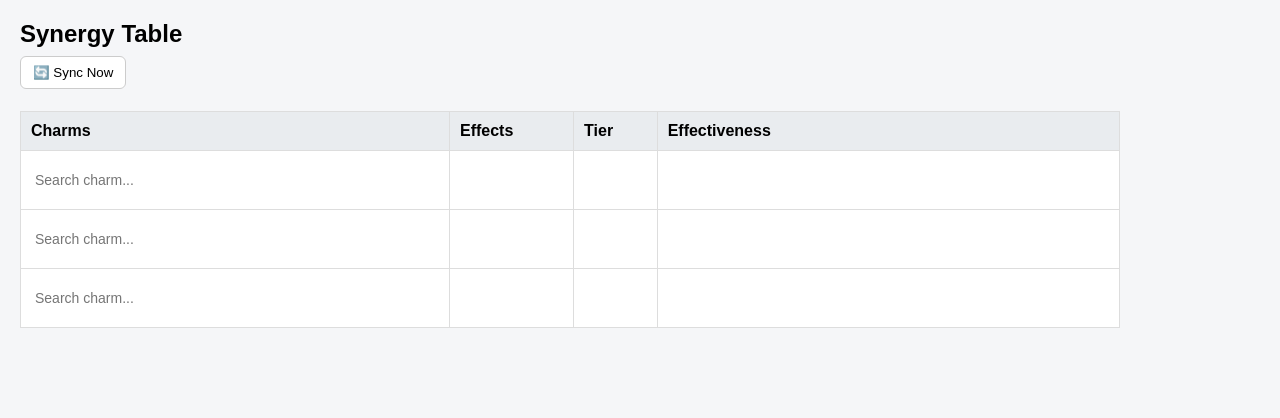
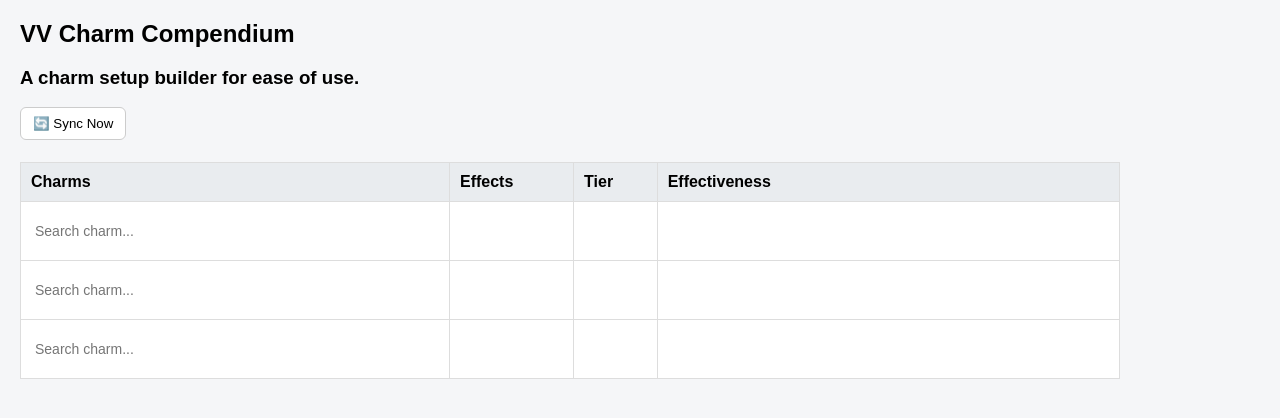
Before and after one commit to valancebond/VV-Charms, a plain HTML site: page index.html in a window 1280 px wide. Drawn offline with Linux system fonts and the light colour scheme; no server answers.

Commit message:
Update index.html

```diff
--- a/index.html
+++ b/index.html
@@ -102,7 +102,9 @@
 
 <body>
 
-<h2>Synergy Table</h2>
+<h2>VV Charm Compendium</h2>
+
+<h3>A charm setup builder for ease of use.</h3>
 
 <button onclick="syncNow()">🔄 Sync Now</button>
 
```
